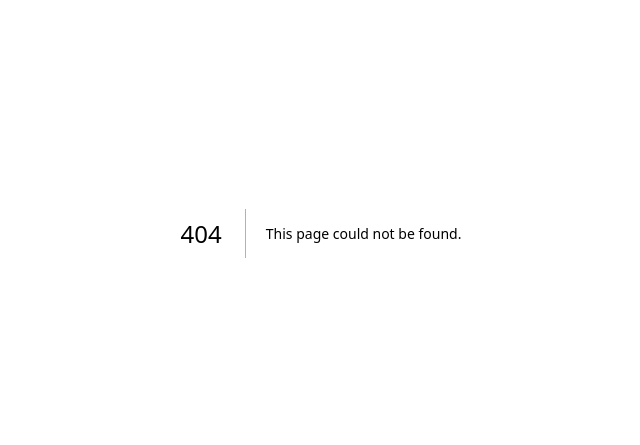
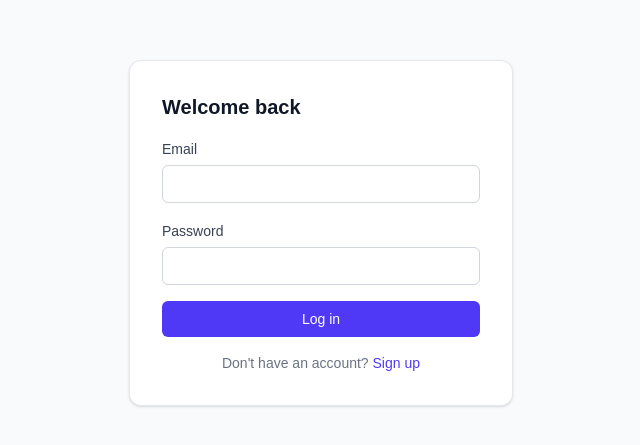
Before and after one commit to primyst/taskforge, a Next.js app: page /login in a window 1280 px wide. Before the commit this address had no page. Shown: the part 167-612 px from the top of the page, without its empty margins (319-959 px from the left). Built offline with nearby package versions, Linux system fonts and the light colour scheme.

Commit message:
Create login/page.tsx

```diff
--- /dev/null
+++ b/src/app/login/page.tsx
@@ -0,0 +1,90 @@
+"use client";
+
+import { useState } from "react";
+import { useRouter, useSearchParams } from "next/navigation";
+import { signIn } from "next-auth/react";
+
+export default function LoginPage() {
+  const router = useRouter();
+  const searchParams = useSearchParams();
+  const callbackUrl = searchParams.get("callbackUrl") || "/dashboard";
+
+  const [form, setForm] = useState({ email: "", password: "" });
+  const [error, setError] = useState<string | null>(null);
+  const [loading, setLoading] = useState(false);
+
+  async function handleSubmit(e: React.FormEvent) {
+    e.preventDefault();
+    setError(null);
+    setLoading(true);
+
+    const res = await signIn("credentials", {
+      email: form.email,
+      password: form.password,
+      redirect: false,
+    });
+
+    setLoading(false);
+
+    if (res?.error) {
+      setError("Invalid email or password");
+      return;
+    }
+
+    router.push(callbackUrl);
+  }
+
+  return (
+    <div className="min-h-screen flex items-center justify-center bg-gray-50 px-4">
+      <form
+        onSubmit={handleSubmit}
+        className="w-full max-w-sm bg-white p-8 rounded-xl shadow-sm border border-gray-200 space-y-4"
+      >
+        <h1 className="text-xl font-semibold text-gray-900">Welcome back</h1>
+
+        {error && (
+          <p className="text-sm text-red-600 bg-red-50 border border-red-200 rounded-md px-3 py-2">
+            {error}
+          </p>
+        )}
+
+        <div>
+          <label className="text-sm font-medium text-gray-700">Email</label>
+          <input
+            type="email"
+            required
+            value={form.email}
+            onChange={(e) => setForm({ ...form, email: e.target.value })}
+            className="mt-1 w-full rounded-md border border-gray-300 px-3 py-2 text-sm focus:outline-none focus:ring-2 focus:ring-indigo-500"
+          />
+        </div>
+
+        <div>
+          <label className="text-sm font-medium text-gray-700">Password</label>
+          <input
+            type="password"
+            required
+            value={form.password}
+            onChange={(e) => setForm({ ...form, password: e.target.value })}
+            className="mt-1 w-full rounded-md border border-gray-300 px-3 py-2 text-sm focus:outline-none focus:ring-2 focus:ring-indigo-500"
+          />
+        </div>
+
+        <button
+          type="submit"
+          disabled={loading}
+          className="w-full bg-indigo-600 text-white rounded-md py-2 text-sm font-medium hover:bg-indigo-700 disabled:opacity-50"
+        >
+          {loading ? "Logging in..." : "Log in"}
+        </button>
+
+        <p className="text-sm text-gray-500 text-center">
+          Don&apos;t have an account?{" "}
+          <a href="/register" className="text-indigo-600 hover:underline">
+            Sign up
+          </a>
+        </p>
+      </form>
+    </div>
+  );
+}
```
